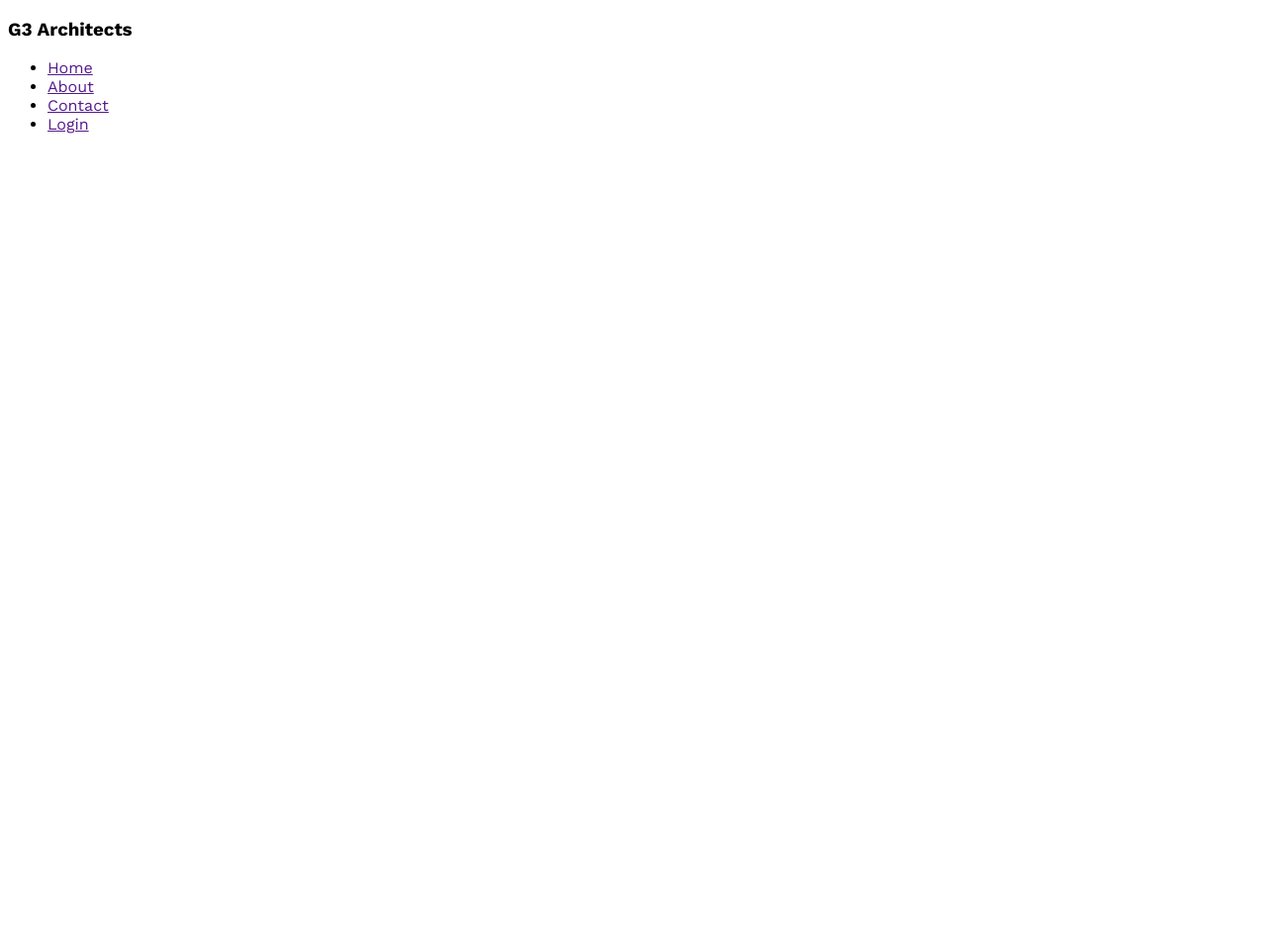
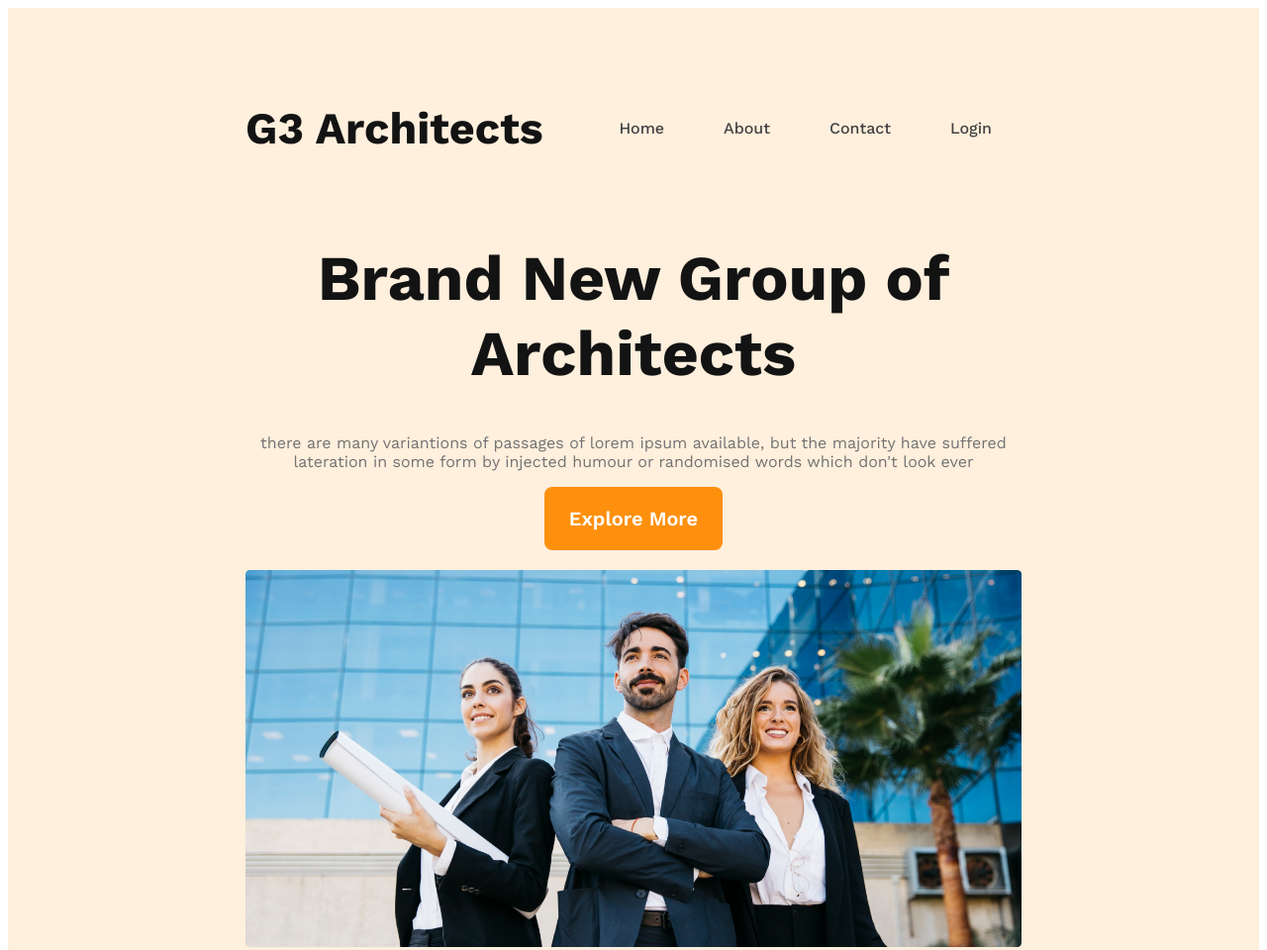
Before and after one commit to khalad007/G3_architect, a plain HTML site: page index.html in a window 1280 px wide. Shown: the top 960 px of the page at 99% size. Before the commit the page ends 800 px from the top, so only its background shows below. Drawn offline with nearby package versions, Linux system fonts and the light colour scheme.

Commit message:
banner section added

```diff
--- a/index.html
+++ b/index.html
@@ -1,15 +1,17 @@
 <!DOCTYPE html>
 <html lang="en">
+
 <head>
     <meta charset="UTF-8">
     <meta name="viewport" content="width=device-width, initial-scale=1.0">
     <link rel="stylesheet" href="style.css">
     <title>G3 Architechture</title>
 </head>
+
 <body>
     <header>
         <nav>
-            <h3>G3 Architects</h3>
+            <h3 class="nav_title">G3 Architects</h3>
             <ul>
                 <li><a href="">Home</a></li>
                 <li><a href="">About</a></li>
@@ -17,6 +19,17 @@
                 <li><a href="">Login</a></li>
             </ul>
         </nav>
+        <div class="banner">
+            <div class="banner_content">
+                <h1 class="banner_title">Brand New Group of Architects</h1>
+                <p class="banner_description">
+                    there are many variantions of passages of lorem ipsum available, but the majority have suffered
+                    lateration in some form by injected humour or randomised words which don't look ever
+                </p>
+                <button class="btn_primary">Explore More</button>
+            </div>
+            <img src="images/banner.png" alt="">
+        </div>
     </header>
 
     <main>
@@ -27,4 +40,5 @@
 
     </footer>
 </body>
+
 </html>
--- a/style.css
+++ b/style.css
@@ -1,7 +1,71 @@
 @import url('https://fonts.googleapis.com/css2?family=Lato:wght@700&family=Open+Sans:wght@400;800&family=Work+Sans:wght@400;500;600;700;800&display=swap');
 
+/* shared style  */
 * {
     font-family: 'Lato', sans-serif;
     font-family: 'Open Sans', sans-serif;
     font-family: 'Work Sans', sans-serif;
 }
+.btn_primary {
+    border-radius: 8px;
+    background: #ff900e;
+    padding: 20px 25px;
+    color: #fff;
+    font-size: 1.25rem;
+    font-weight: 600;
+    cursor: pointer;
+    border: 0;
+}
+
+/* header style
+ */
+header{
+    background: rgb(255, 144, 14, 0.14);
+    padding: 50px 240px;
+}
+
+nav {
+    display: flex;
+    justify-content: space-between;
+    align-items: center;
+}
+.nav_title {
+    font-size: 2.8rem;
+    font-weight: 700;
+    color: #131313;
+
+}
+nav > ul {
+    display: flex;
+}
+nav li {
+    list-style: none;
+    margin: 30px;
+    font-weight: 500;
+    font-size: 1rem;
+}
+nav li a {
+    text-decoration: none;
+    color: #424242;
+}
+
+/* banner style */
+
+.banner_content {
+    max-width: 800px;
+    text-align: center;
+    margin: 0 auto;
+}
+.banner_title {
+    font-size: 4rem;
+    font-weight: 700;
+    color: #131313;
+}
+.banner_description {
+    color: #727272;
+}
+
+.banner img {
+    width: 100%;
+    margin-top: 20px;
+}
```
